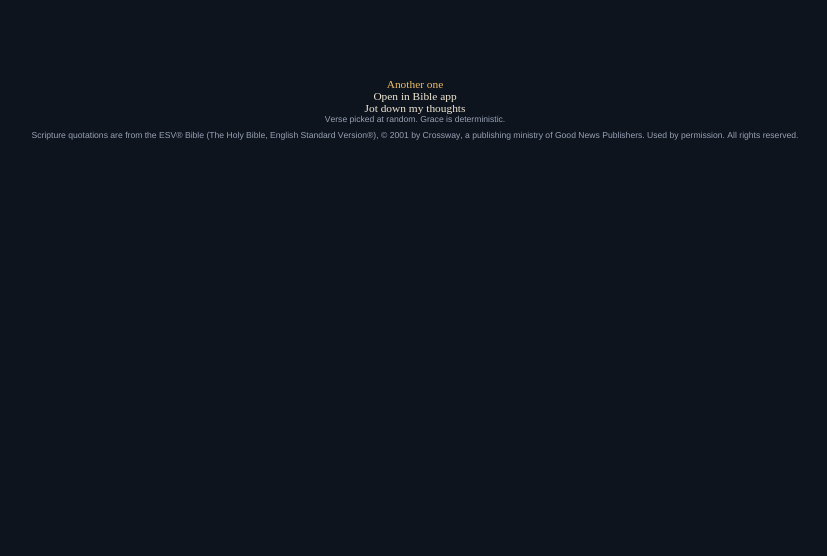
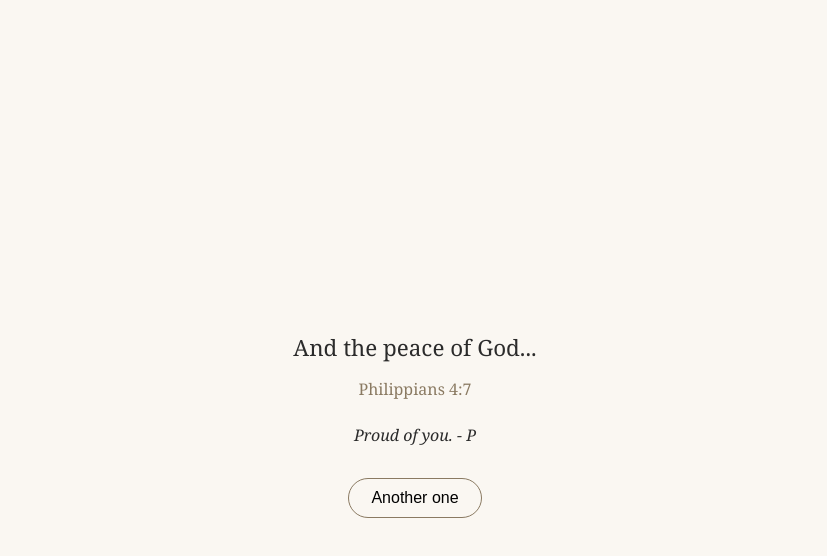
Before and after one commit to pufftofu/33, a plain HTML site: page index.html in a window 1280 px wide. Shown: the whole page, without its empty margins (225-1052 px from the left). Drawn offline with Linux system fonts and the light colour scheme.

Commit message:
Update index.html

```diff
--- a/index.html
+++ b/index.html
@@ -1,29 +1,42 @@
-<!DOCTYPE html PUBLIC "-//W3C//DTD HTML 4.01//EN" "http://www.w3.org/TR/html4/strict.dtd">
+<!DOCTYPE html>
 <html>
 <head>
-  <meta http-equiv="Content-Type" content="text/html; charset=utf-8">
-  <meta http-equiv="Content-Style-Type" content="text/css">
-  <title></title>
-  <meta name="Generator" content="Cocoa HTML Writer">
-  <meta name="CocoaVersion" content="2685.7">
-  <style type="text/css">
-    body {background-color: #0e141e}
-    p.p1 {margin: 0.0px 0.0px 20.0px 0.0px; text-align: center; font: 13.8px Georgia; color: #eebd66; -webkit-text-stroke: #eebd66; min-height: 16.0px}
-    p.p2 {margin: 0.0px 0.0px 0.0px 0.0px; text-align: center; font: 22.2px Georgia; color: #f0e8d4; -webkit-text-stroke: #f0e8d4; min-height: 25.0px}
-    p.p3 {margin: 0.0px 0.0px 0.0px 0.0px; text-align: center; font: 11.4px '.SF NS'; color: #eebd66; -webkit-text-stroke: #eebd66}
-    p.p4 {margin: 0.0px 0.0px 0.0px 0.0px; text-align: center; font: 11.4px '.SF NS'; color: #f0e8d4; -webkit-text-stroke: #f0e8d4}
-    p.p5 {margin: 0.0px 0.0px 6.0px 0.0px; text-align: center; font: 8.6px 'Helvetica Neue'; color: #99a3b5; -webkit-text-stroke: #99a3b5}
-    span.s1 {font-kerning: none}
-    span.s2 {font-kerning: none; background-color: #0e141e}
+  <meta name="viewport" content="width=device-width, initial-scale=1">
+  <title>For you</title>
+  <style>
+    body { font-family: Georgia, serif; background:#faf7f2; color:#2b2b2b;
+           display:flex; flex-direction:column; align-items:center;
+           justify-content:center; min-height:100vh; margin:0; padding:24px; text-align:center; }
+    #verse { font-size:1.4rem; line-height:1.6; max-width:480px; }
+    #ref { margin-top:12px; color:#8a7a62; }
+    #note { margin-top:24px; font-style:italic; max-width:420px; }
+    button { margin-top:32px; padding:10px 22px; border:1px solid #8a7a62;
+             background:none; border-radius:20px; font-size:1rem; }
   </style>
 </head>
 <body>
-<p class="p1"><span class="s1"></span><br></p>
-<p class="p2"><span class="s1"></span><br></p>
-<p class="p3"><span class="s2">Another one</span></p>
-<p class="p4"><span class="s2">Open in Bible app</span></p>
-<p class="p4"><span class="s2">Jot down my thoughts</span></p>
-<p class="p5"><span class="s2">Verse picked at random. Grace is deterministic.</span></p>
-<p class="p5"><span class="s2">Scripture quotations are from the ESV® Bible (The Holy Bible, English Standard Version®), © 2001 by Crossway, a publishing ministry of Good News Publishers. Used by permission. All rights reserved.</span></p>
+  <div id="verse"></div>
+  <div id="ref"></div>
+  <div id="note"></div>
+  <button onclick="show()">Another one</button>
+
+  <script>
+    const verses = [
+      { ref: "Philippians 4:6", text: "Be anxious for nothing...", note: "" },
+      { ref: "Philippians 4:7", text: "And the peace of God...", note: "Proud of you. - P" },
+      // add every verse in the chapter here
+    ];
+    let last = -1;
+    function show() {
+      let i;
+      do { i = Math.floor(Math.random() * verses.length); }
+      while (i === last && verses.length > 1);
+      last = i;
+      document.getElementById("verse").textContent = verses[i].text;
+      document.getElementById("ref").textContent = verses[i].ref;
+      document.getElementById("note").textContent = verses[i].note;
+    }
+    show();
+  </script>
 </body>
 </html>
```
